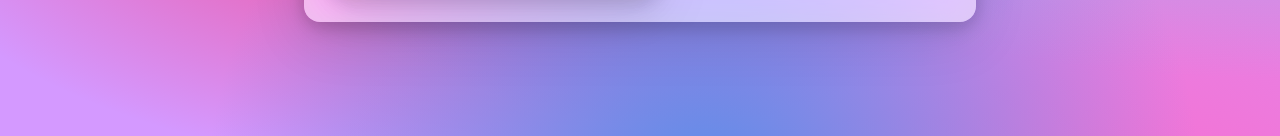
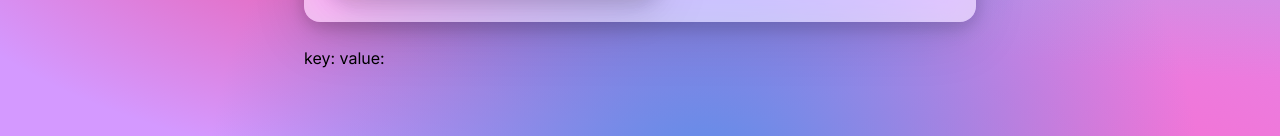
Before and after one commit to jrachelr/portfolio, a Next.js app: page / in a window 1280 px wide. Shown: the part 501-637 px from the top of the page. Built offline with nearby package versions, Linux system fonts and the light colour scheme.

Commit message:
pushing to datalayer

```diff
--- a/app/layout.tsx
+++ b/app/layout.tsx
@@ -3,7 +3,10 @@ import "./globals.css";
 import type { Metadata } from "next";
 import { Inter } from "next/font/google";
 import GlassPane from "@/components/GlassPane";
+import EventButton from "@/components/Button";
 import { GoogleTagManager } from "@next/third-parties/google";
+import { useSearchParams } from "next/navigation";
+import ShowKeyValueParams from "@/components/ShowParams";
 
 const inter = Inter({ subsets: ["latin"] });
 
@@ -23,16 +26,18 @@ export default function RootLayout({
       <body
         className={`${inter.className} candy-mesh dark:bg-blue-950 min-h-screen antialiased max-w-2xl flex flex-col md:flex-row mx-4 lg:mx-auto`}
       >
+        <noscript>
           <iframe
             src="https://www.googletagmanager.com/ns.html?id=GTM-MTZB4X7H"
             height="0"
             width="0"
             style={{ display: "none", visibility: "hidden" }}
           ></iframe>
-
+        </noscript>
         <main className="flex-auto min-w-0 flex flex-col px-2 md:px-0">
           <Navbar />
           <GlassPane>{children}</GlassPane>
+          <ShowKeyValueParams />
         </main>
       </body>
     </html>
--- /dev/null
+++ b/components/Button.tsx
@@ -0,0 +1,11 @@
+import { sendGTMEvent } from "@next/third-parties/google";
+
+export default function EventButton() {
+  <div>
+    <button
+      onClick={() => sendGTMEvent({ event: "buttonClicked", value: "xyz" })}
+    >
+      Send Event
+    </button>
+  </div>;
+}
--- /dev/null
+++ b/components/ShowParams.tsx
@@ -0,0 +1,28 @@
+"use client";
+import { useSearchParams } from "next/navigation";
+import { useEffect } from "react";
+
+export default function ShowKeyValueParams() {
+  const searchParams = useSearchParams();
+
+  const key = searchParams.get("key");
+  const value = searchParams.get("value");
+
+  if (key && value) {
+    window.dataLayer = window.dataLayer || [];
+    window.dataLayer.push({
+      event: "queryParamsPushed",
+      key: key,
+      value: value,
+    });
+  }
+
+  return (
+    <>
+      <div>
+        key: {key}
+        value: {value}
+      </div>
+    </>
+  );
+}
```
Lines whose indentation alone changed are shown as unchanged.
